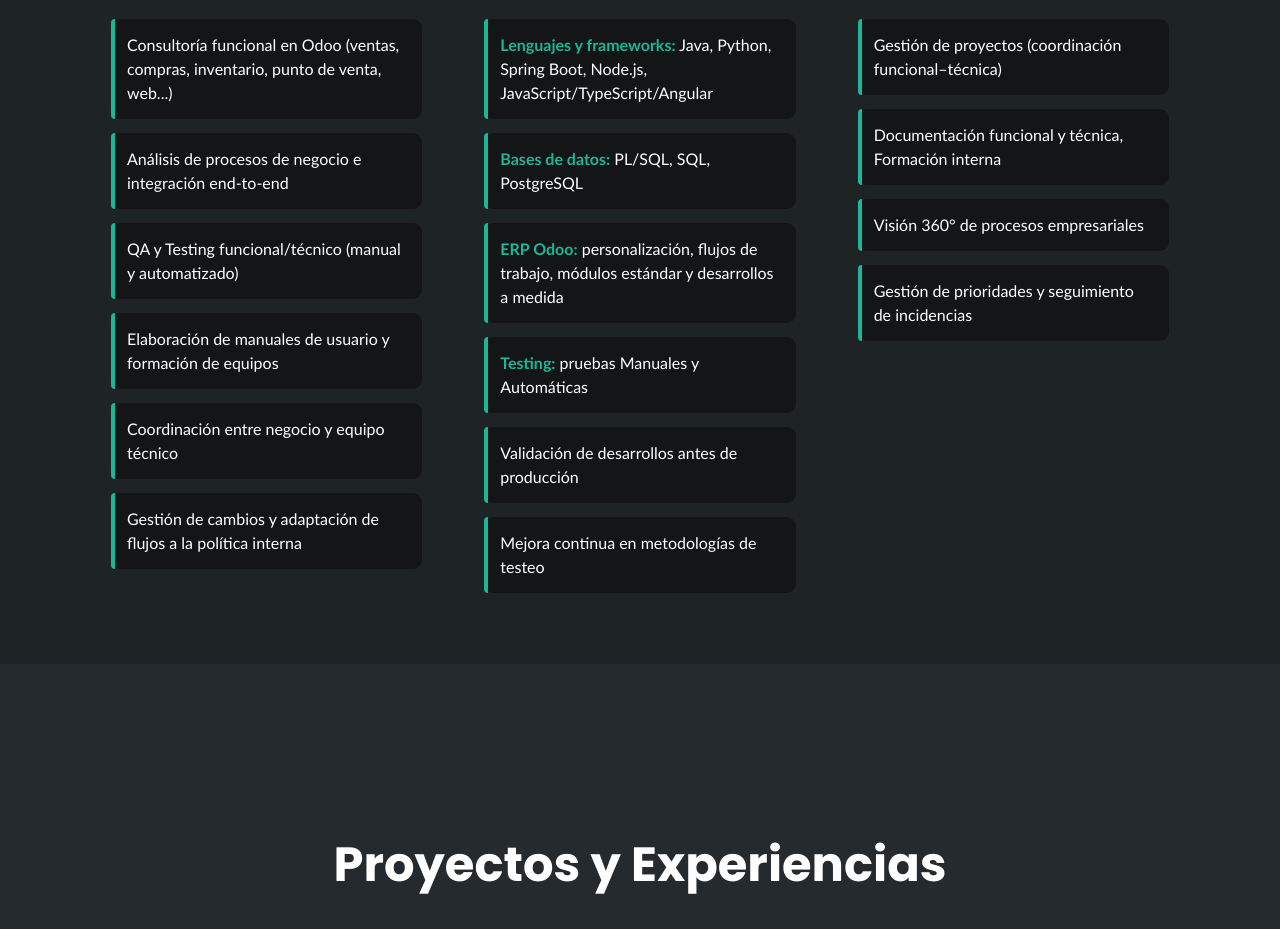
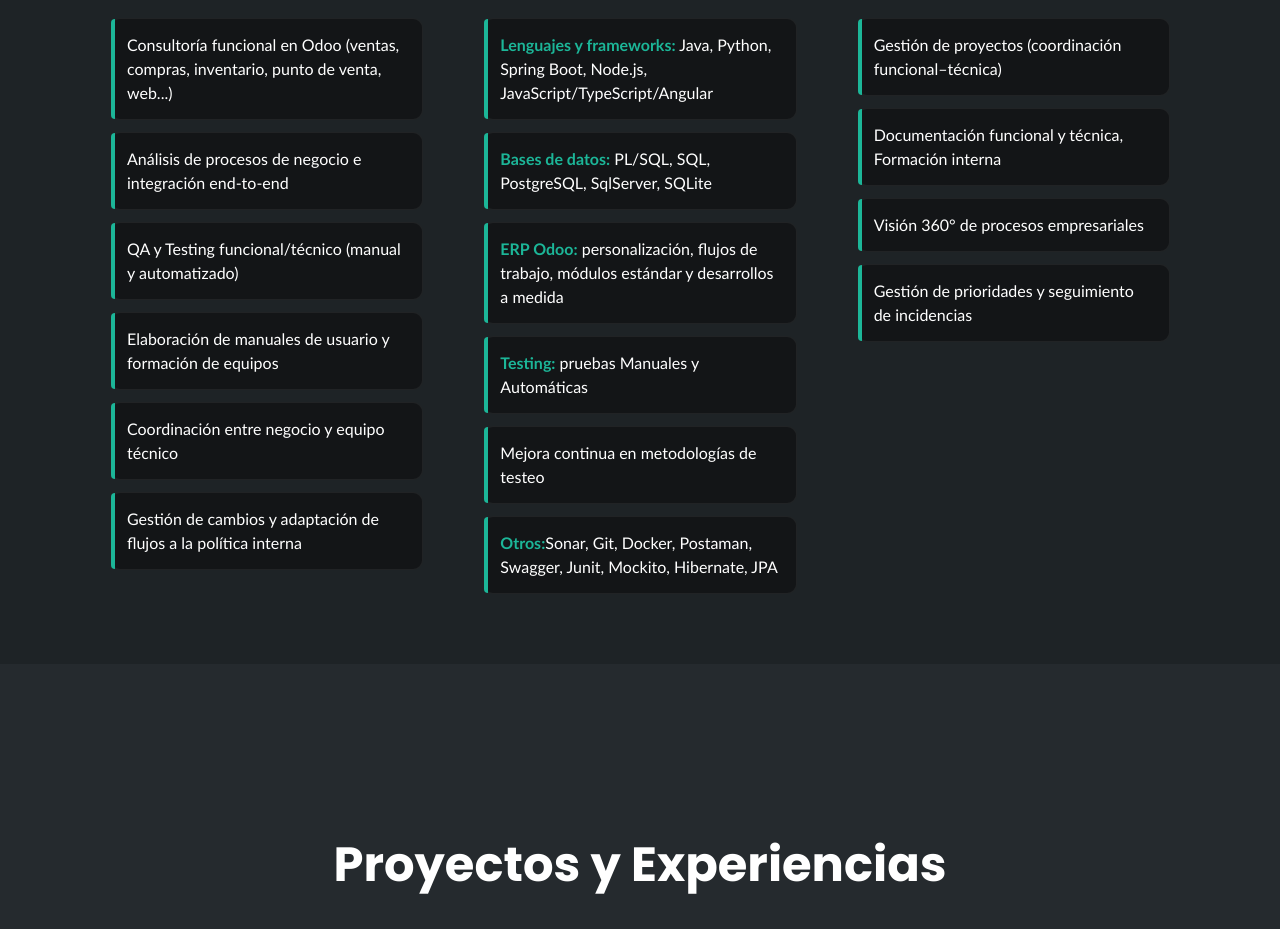
Before and after one commit to MingBaoWei/Portafolio, an Angular app in the folder mi-portafolio/: page /skills in a window 1280 px wide. Shown: the part 2120-3049 px from the top of the page. Built offline with nearby package versions, Linux system fonts and the light colour scheme.

Commit message:
Skills UPDATED

```diff
--- a/mi-portafolio/src/app/skills/skills.component.html
+++ b/mi-portafolio/src/app/skills/skills.component.html
@@ -17,11 +17,11 @@
                 <h3>Técnicas</h3>
                 <ul class="lista-skills">
                     <li><strong>Lenguajes y frameworks:</strong> Java, Python, Spring Boot, Node.js, JavaScript/TypeScript/Angular</li>
-                    <li><strong>Bases de datos:</strong> PL/SQL, SQL, PostgreSQL</li>
+                    <li><strong>Bases de datos:</strong> PL/SQL, SQL, PostgreSQL, SqlServer, SQLite</li>
                     <li><strong>ERP Odoo:</strong> personalización, flujos de trabajo, módulos estándar y desarrollos a medida</li>
                     <li><strong>Testing:</strong> pruebas Manuales y Automáticas</li>
-                    <li>Validación de desarrollos antes de producción</li>
                     <li>Mejora continua en metodologías de testeo</li>
+                    <li><strong>Otros:</strong>Sonar, Git, Docker, Postaman, Swagger, Junit, Mockito, Hibernate, JPA</li>
                 </ul>
             </div>
             <div class="col">
```
